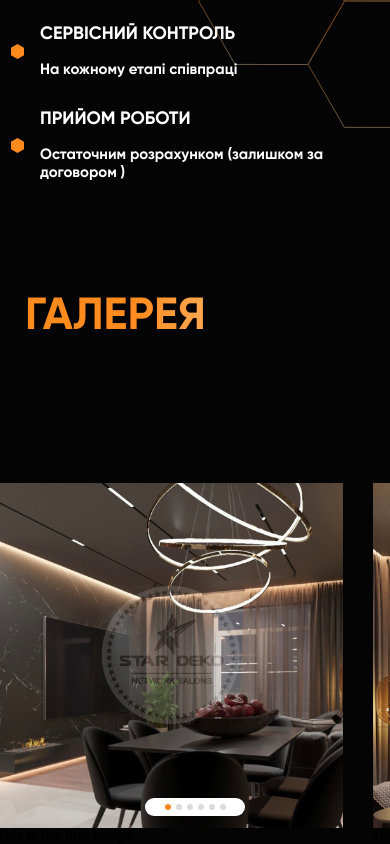
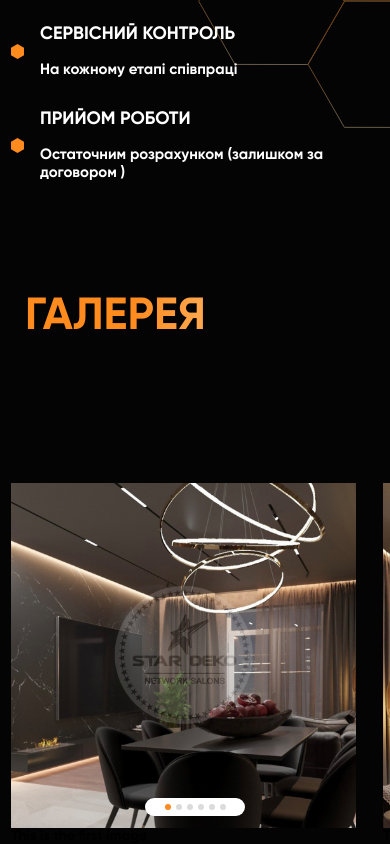
Before and after one commit to BlazerXXI/stretch-ceilings, a React (Create React App) app: page / in a window 390 px wide. Shown: the part 3084-3928 px from the top of the page. Built offline with nearby package versions, Linux system fonts and the light colour scheme; a web font is replaced by a local one.

Commit message:
fix slider gallery 30.04 16:57

```diff
--- a/src/components/GallerySlider/GallerySlider.scss
+++ b/src/components/GallerySlider/GallerySlider.scss
@@ -21,6 +21,10 @@
       }
       max-width: 345px;
       max-height: 345px;
+      @media (max-width: 376px) {
+        max-width: 220px;
+        max-height: 220px;
+      }
     }
 
     .slick-track {
@@ -36,7 +40,7 @@
       min-width: 640px;
 
       @media (max-width: 769px) {
-        min-width: 345px;
+        min-width: 245px;
       }
     }
   }
```
